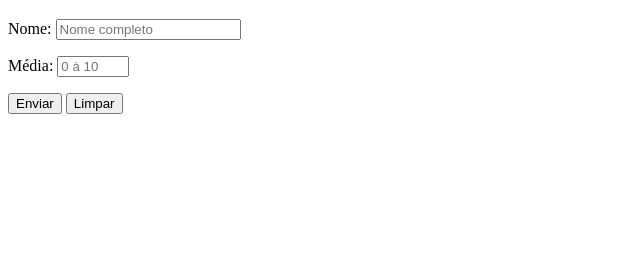
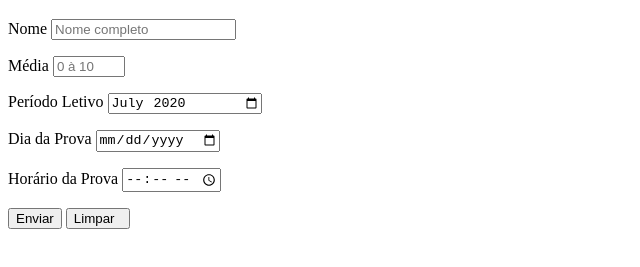
Before and after one commit to ThiagoCamponez/html-e-css, a plain HTML site: page exercicios/ex025/form003.html in a window 1280 px wide. Shown: the part 61-328 px from the top of the page, without its empty margins (0-640 px from the left). Drawn offline with Linux system fonts and the light colour scheme.

Commit message:
Atualizado o form003 e planilha

```diff
--- a/exercicios/ex025/form003.html
+++ b/exercicios/ex025/form003.html
@@ -9,16 +9,28 @@
     <h1>Teste de Formulário</h1>
     <form action="cadastro.php" method="get" autocomplete="on">
         <p>
-            <label for="inome">Nome:</label>
+            <label for="inome">Nome</label>
             <input type="text" name="nome" id="inome" required maxlength="30" placeholder="Nome completo" autocomplete="name">
         </p>
         <p>
-            <label for="imedia">Média:</label>
+            <label for="imedia">Média</label>
             <input type="number" name="media" id="imedia" min="0" max="10" placeholder="0 à 10" step="0.1"required>
         </p>
         <p>
+            <label for="imes">Período Letivo</label>
+            <input type="month" name="mes" id="imes" value="2020-07">
+        </p>
+        <p>
+            <label for="idia">Dia da Prova</label>
+            <input type="date" name="dia" id="idia">
+        </p>
+        <p>
+            <label for="ihora">Horário da Prova</label>
+            <input type="time" name="hora" id="ihora">
+        </p>
+        <p>
             <input type="submit" value="Enviar">
-            <input type="reset" value="Limpar">
+            <input type="reset" value="Limpar  ">
 
         </p>
     </form>
```
Also changed, not shown: 1 other file.
